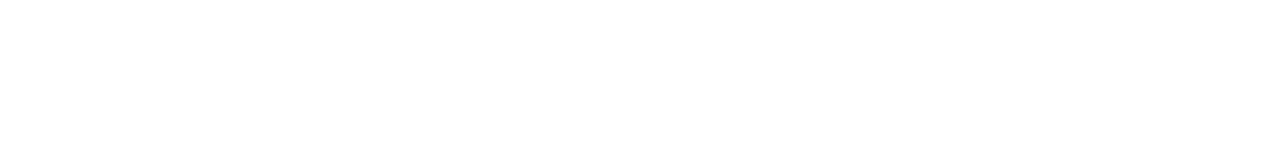
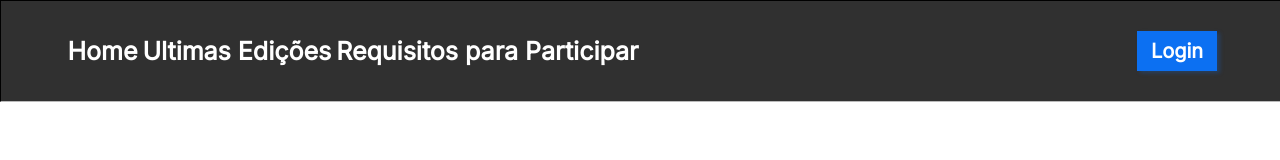
Before and after one commit to FgsMeireles/bootcampDNC, a plain HTML site: page index.html in a window 1280 px wide. Drawn offline with Linux system fonts and the light colour scheme.

Commit message:
Criação de Estilo da Página

```diff
--- a/index.html
+++ b/index.html
@@ -4,8 +4,17 @@
     <meta charset="UTF-8">
     <meta name="viewport" content="width=device-width, initial-scale=1.0">
     <title>Bootcamp DNC</title>
+    <link rel="stylesheet" href="style.css">
 </head>
 <body>
+    <nav id="principal">
+        <div id="menu">
+            <a href=""> Home </a>
+            <a href=""> Ultimas Edições </a>
+            <a href=""> Requisitos para Participar </a>
+        </div>
+        <button>Login</button>
+    </nav>
 
 </body>
 </html>
--- /dev/null
+++ b/style.css
@@ -0,0 +1,63 @@
+/* Importação de Fonte */
+@import url('https://fonts.googleapis.com/css2?family=Inter:wght@100;400&display=swap');
+
+
+    body{
+        margin: 0px; /* Margem Externa */
+        padding: 0px; /* Margem Interna */
+    }
+
+
+    /* Menu de Navegação Principal */
+    #principal{
+        width: 100%;
+        height: 100px;
+
+        border: 1px solid black;
+
+        background-color: #303030;
+        display: flex;
+        justify-content: space-between;
+        align-items: center;
+
+        border-bottom: 1px solid  #BABABA ;
+    }
+
+        #menu{
+            display: flex;
+            width: 45%;
+            justify-content: space-around;
+            align-items: center;
+
+            margin-left: 5%;
+        }
+
+        #principal div a{
+            font-family: inter;
+            font-size: 25px;
+            font-weight: 600;
+            color: white;
+            text-decoration: none;
+
+        }
+
+        #principal button{
+            margin-right: 5%;
+            border: none;
+            background-color: #0C70F2;
+
+            height: 40px;
+            width: 80px;
+
+            font-family: inter;
+            font-size: 20px;
+            font-weight: 600;
+            color: #ffff;
+
+            box-shadow: 3px 2px 4px rgba(12, 112, 242, 0.25);
+            cursor: pointer;
+        }
+
+        #principal div a:hover{
+            color: #CCCCCC;
+        }
```
